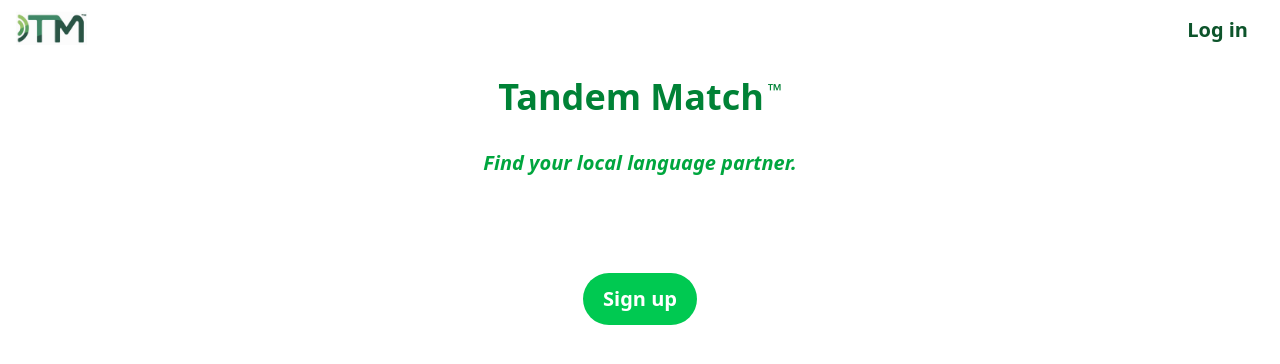
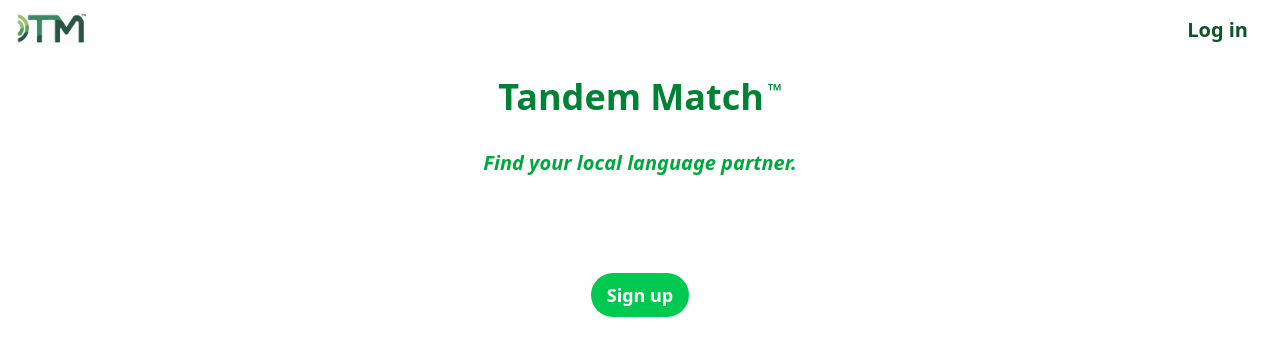
Before and after one commit to M-RBR/Tandem-Match, a React (Vite) app in the folder client/: page / in a window 1280 px wide. Shown: the top 364 px of the page. Built offline with nearby package versions, Linux system fonts and the light colour scheme.

Commit message:
Fix redirection issue for logged in users to /dashboard

```diff
--- a/client/src/App.tsx
+++ b/client/src/App.tsx
@@ -23,7 +23,8 @@
         <Navbar />
         <main className="flex-grow">
           <Routes>
-            <Route path="/" element={<Home />} />
+            <Route path="/" element={user ? <Navigate to="/dashboard" /> : <Home />} />
+
             <Route
               path="/createprofile"
               element={user ? <CreateProfile /> : <Navigate to="/" />}
--- a/client/src/pages/Home.tsx
+++ b/client/src/pages/Home.tsx
@@ -17,7 +17,7 @@
       <div className="flex flex-col justify-center items-center p-20 ">
         <button
           onClick={() => setShowModal(true)}
-          className="bg-green-500 hover:bg-green-600 text-white text-xl font-bold py-3 px-5 rounded-full"
+          className="bg-green-500 hover:bg-green-600 text-white text-lg font-bold py-2 px-4 rounded-full"
         >
           Sign up
         </button>
```
